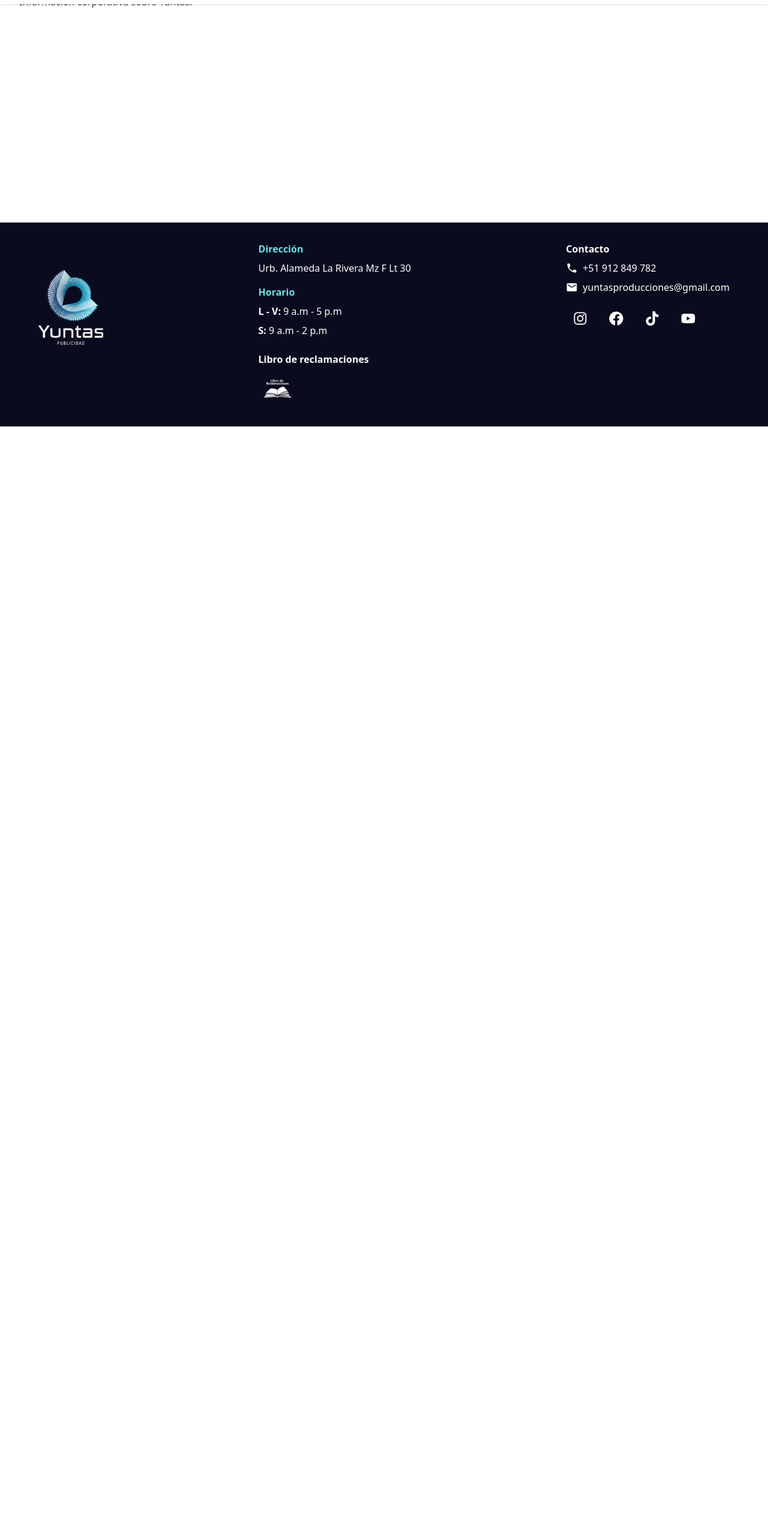
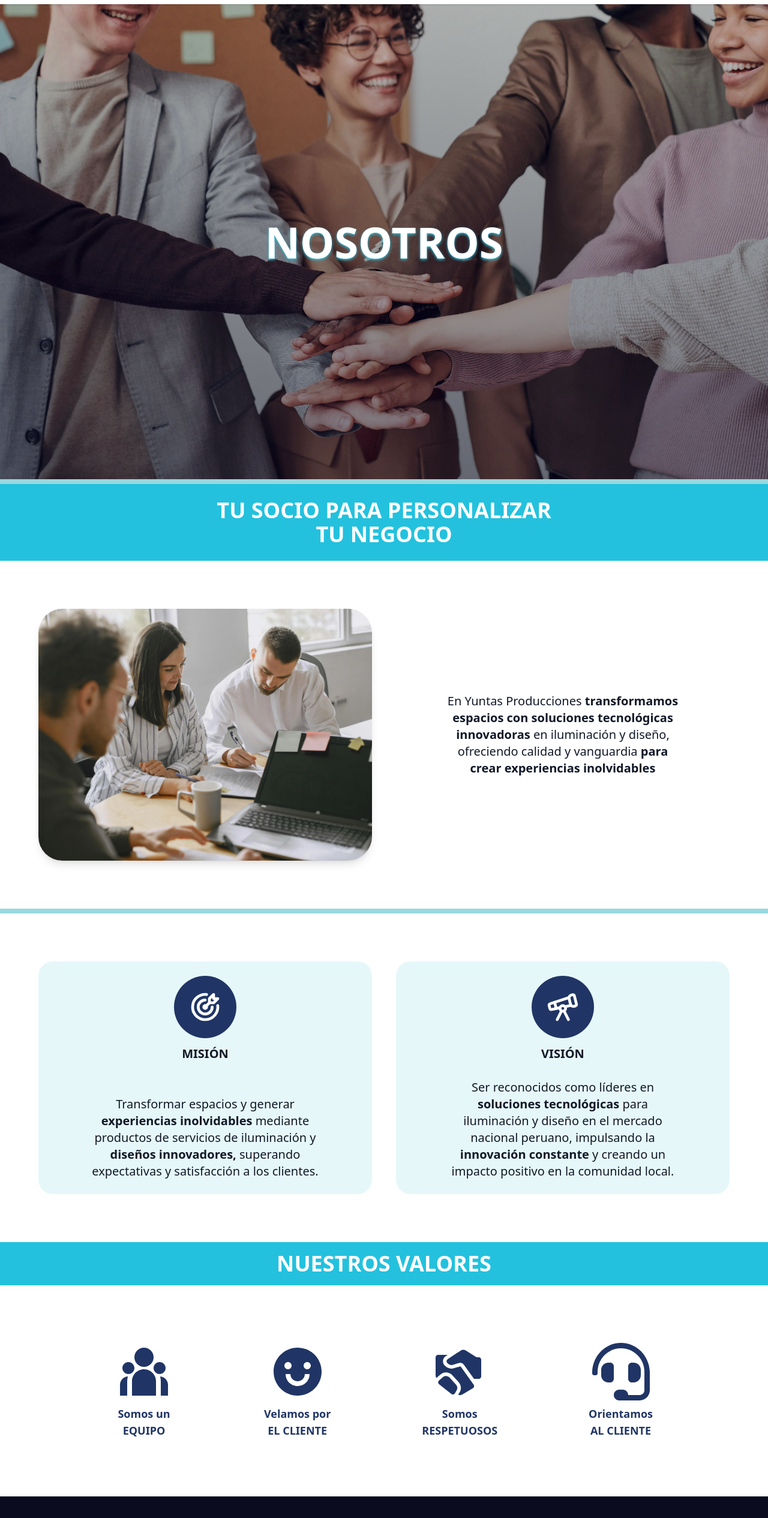
Before and after one commit to YUNTAS-PUBLICIDAD/Yuntas-Frontend-2025, a Next.js app: page /nosotros in a window 1280 px wide. Shown: the part 89-2620 px from the top of the page at 60% size. Before the commit the page ends 800 px from the top, so only its background shows below. Built offline with nearby package versions, Linux system fonts and the light colour scheme.

Commit message:
Pagina nosotros completa

```diff
--- a/app/nosotros/page.tsx
+++ b/app/nosotros/page.tsx
@@ -1,8 +1,15 @@
+import NegocioSection from "@/components/organisms/nosotros/NegociosSection";
+import NosotrosSection from "@/components/organisms/nosotros/NosotrosSection";
+import ValoresCorportativos from "@/components/organisms/nosotros/ValoresCorporativos";
+import VisionMision from "@/components/organisms/nosotros/VisionMision";
+
 export default function NosotrosPage() {
   return (
-    <main className="p-8">
-      <h2 className="text-2xl font-semibold mb-4">Nosotros</h2>
-      <p className="text-gray-700">Información corporativa sobre Yuntas.</p>
+    <main>
+      <NosotrosSection />
+      <NegocioSection />
+      <VisionMision />
+      <ValoresCorportativos />
     </main>
   );
 }
--- /dev/null
+++ b/src/components/organisms/nosotros/NegociosSection.tsx
@@ -0,0 +1,62 @@
+import React from "react";
+import Text from "@/components/atoms/Text";
+import negocioImagen from "@/assets/nosotros/negocioImagen.webp";
+
+const NegocioSection: React.FC = () => {
+  return (
+    <section className="w-full border-b-8 border-[#98D8DF]">
+      {/* ENCABEZADO CELESTE */}
+      <div className="w-full bg-[#23C1DE] py-6 px-6 md:px-16 text-center">
+        <Text
+          variant="caption"
+          className="text-white font-bold text-2xl md:text-4xl"
+        >
+          <span className="font-semibold">TU SOCIO PARA PERSONALIZAR</span>
+          <br />
+          TU NEGOCIO
+        </Text>
+      </div>
+
+      {/* CONTENIDO PRINCIPAL */}
+      <div className="w-full bg-white py-12 md:py-20 px-6 md:px-16">
+        <div className="max-w-6xl mx-auto grid grid-cols-1 lg:grid-cols-2 gap-10 items-center">
+
+          {/* IMAGEN */}
+          <div className="flex justify-center lg:justify-start">
+            <img
+              src={negocioImagen.src}
+              alt="Equipo de trabajo en Yuntas"
+              className="w-full max-w-xl rounded-[2.5rem] shadow-lg object-cover h-[420px]"
+            />
+          </div>
+
+          {/* TEXTO CON <Text> */}
+          <div className="flex flex-col justify-center items-center text-center px-4 lg:w-[90%] mx-auto">
+            <Text
+              variant="caption"
+              color="black"
+              className="text-lg md:text-xl leading-snug text-gray-900"
+            >
+              En Yuntas Producciones{" "}
+              <span className="font-extrabold">transformamos</span>
+              <br />
+              <span className="font-extrabold">
+                espacios con soluciones tecnológicas
+              </span>
+              <br />
+              <span className="font-extrabold">innovadoras</span> en iluminación y diseño,
+              <br />
+              ofreciendo calidad y vanguardia{" "}
+              <span className="font-extrabold">para</span>
+              <br />
+              <span className="font-extrabold">crear experiencias inolvidables</span>
+            </Text>
+          </div>
+
+        </div>
+      </div>
+    </section>
+  );
+};
+
+export default NegocioSection;
--- /dev/null
+++ b/src/components/organisms/nosotros/NosotrosSection.tsx
@@ -0,0 +1,63 @@
+import Heading from "@/components/atoms/Heading";
+import nosotrosBackground from "@/assets/nosotros/nosotrosBackground.webp";
+
+const NosotrosSection = () => {
+  return (
+    <section
+      className="
+        mt-[96px]
+        relative w-full h-[80vh] md:h-screen
+        flex items-center justify-start
+        pt-24 md:pt-24 overflow-hidden
+        bg-cover bg-top bg-no-repeat
+        border-b-8 border-[#98D8DF]
+      "
+      style={{ backgroundImage: `url(${nosotrosBackground.src})` }}
+      aria-label="Sección Nosotros"
+    >
+      {/* Degradado Lineal */}
+      <div
+        className="absolute inset-0"
+        style={{
+          background:
+            "linear-gradient(to bottom, rgba(0,3,30,0.2), rgba(0,3,30,0.5))",
+        }}
+      />
+
+      <div className="relative z-20 w-full h-full flex items-center pb-16 md:pb-20">
+        <div
+          className="
+          flex w-full max-w-[1600px] mx-auto
+          flex-col md:flex-row
+          items-center md:items-center
+          gap-6 md:gap-12
+        "
+        >
+          {/* Texto principal */}
+          <div
+            className="
+            flex flex-col w-full
+            justify-center
+            items-center
+            text-center
+          "
+          >
+            <Heading
+              level="h1"
+              size="2xl"
+              className="
+                mb-4 leading-tight
+                drop-shadow-[0_2px_2px_#28BEDA]
+                text-5xl sm:text-6xl md:text-7xl
+              "
+            >
+              NOSOTROS
+            </Heading>
+          </div>
+        </div>
+      </div>
+    </section>
+  );
+};
+
+export default NosotrosSection;
--- /dev/null
+++ b/src/components/organisms/nosotros/ValoresCorporativos.tsx
@@ -0,0 +1,39 @@
+import { valores } from "@/data/nosotros/valoresData";
+import React from "react";
+import Text from "@/components/atoms/Text";
+const ValoresCorportativos: React.FC = () => {
+  return (
+    <section>
+      <div className="bg-[#23C1DE] flexw-full py-4 h-auto">
+        <Text
+          variant="caption"
+          className="text-white font-bold text-2xl md:text-4xl text-center"
+        >
+          NUESTROS VALORES
+        </Text>
+      </div>
+      <div className="bg-white-50 py-24">
+        <div className="max-w-4xl mx-auto grid grid-cols-2 md:flex md:flex-row justify-between items-center text-white gap-8 text-center">
+    {
+        valores.map((valor) => {
+          return (
+            //  Tarjeta de valor con icono azul
+            <div className="flex flex-col items-center gap-2 text-center text-lg font-bold text-[#203565]">
+              {/* Icono en color azul */}
+              <valor.icon className="size-24 md:size-30 text-[#203565]"/>
+              {/* Texto con descripción del valor en color azul  */}
+              <p className="flex flex-col text-[#203565]">
+                {valor.light}
+                <span className="font-extrabold">{valor.bold}</span>
+              </p>
+            </div>
+          );
+        })
+      }
+    </div>
+      </div>
+    </section>
+  );
+};
+
+export default ValoresCorportativos;
--- /dev/null
+++ b/src/components/organisms/nosotros/VisionMision.tsx
@@ -0,0 +1,69 @@
+import React from "react";
+import Text from "@/components/atoms/Text";
+import { LuTelescope } from "react-icons/lu";
+import { TbTargetArrow } from "react-icons/tb";
+
+const VisionMision: React.FC = () => {
+  return (
+    <section className="w-full">
+      {/* CONTENIDO PRINCIPAL */}
+      <div className="w-full bg-white py-12 md:py-20 px-6 md:px-16">
+        <div className="max-w-6xl mx-auto grid grid-cols-1 lg:grid-cols-2 gap-10 items-center">
+          {/* ===== TARJETA MISIÓN ===== */}
+          <div className="w-full bg-[#E6F7F9] p-6 flex flex-col items-center justify-center rounded-3xl min-h-96">
+            {/* Ícono */}
+            <div className="bg-[#203565] rounded-full p-6 mb-3">
+              <TbTargetArrow className="text-white size-14" />
+            </div>
+
+            <Text
+              variant="caption"
+              color="black"
+              className="text-lg md:text-xl leading-snug text-gray-900 max-w-[380px] text-center"
+            >
+              <span className="font-extrabold">MISIÓN</span>
+              <br />
+              <br />
+              <br />
+              Transformar espacios y generar{" "}
+              <span className="font-extrabold">
+                experiencias inolvidables
+              </span>{" "}
+              mediante productos de servicios de iluminación y{" "}
+              <span className="font-extrabold">diseños innovadores,</span>{" "}
+              superando expectativas y satisfacción a los clientes.
+            </Text>
+          </div>
+
+          {/* ===== TARJETA VISIÓN ===== */}
+          <div className="w-full bg-[#E6F7F9] p-6 flex flex-col items-center justify-center rounded-3xl min-h-96">
+            {/* Ícono */}
+            <div className="bg-[#203565] rounded-full p-6 mb-3">
+              <LuTelescope className="text-white size-14" />
+            </div>
+
+            <Text
+              variant="caption"
+              color="black"
+              className="text-lg md:text-xl leading-snug text-gray-900 max-w-[380px] text-center"
+            >
+              <span className="font-extrabold">VISIÓN</span>
+              <br />
+              <br />
+              Ser reconocidos como líderes en{" "}
+              <span className="font-extrabold">
+                soluciones tecnológicas
+              </span>{" "}
+              para iluminación y diseño en el mercado nacional peruano,
+              impulsando la{" "}
+              <span className="font-extrabold">innovación constante</span> y
+              creando un impacto positivo en la comunidad local.
+            </Text>
+          </div>
+        </div>
+      </div>
+    </section>
+  );
+};
+
+export default VisionMision;
--- /dev/null
+++ b/src/data/nosotros/valoresData.ts
@@ -0,0 +1,25 @@
+import { FaHeadset } from "react-icons/fa";
+import { RiEmotionHappyFill, RiShakeHandsFill, RiTeamFill } from "react-icons/ri";
+
+export const valores = [
+    {
+        light: "Somos un",
+        bold: "EQUIPO",
+        icon: RiTeamFill,
+    },
+    {
+        light: "Velamos por",
+        bold: "EL CLIENTE",
+        icon: RiEmotionHappyFill,
+    },
+    {
+        light: "Somos",
+        bold: "RESPETUOSOS",
+        icon: RiShakeHandsFill,
+    },
+    {
+        light: "Orientamos",
+        bold: "AL CLIENTE",
+        icon: FaHeadset,
+    }
+];
```
Also changed, not shown: src/assets/nosotros/negocioImagen.webp (added), src/assets/nosotros/nosotrosBackground.webp (added).
